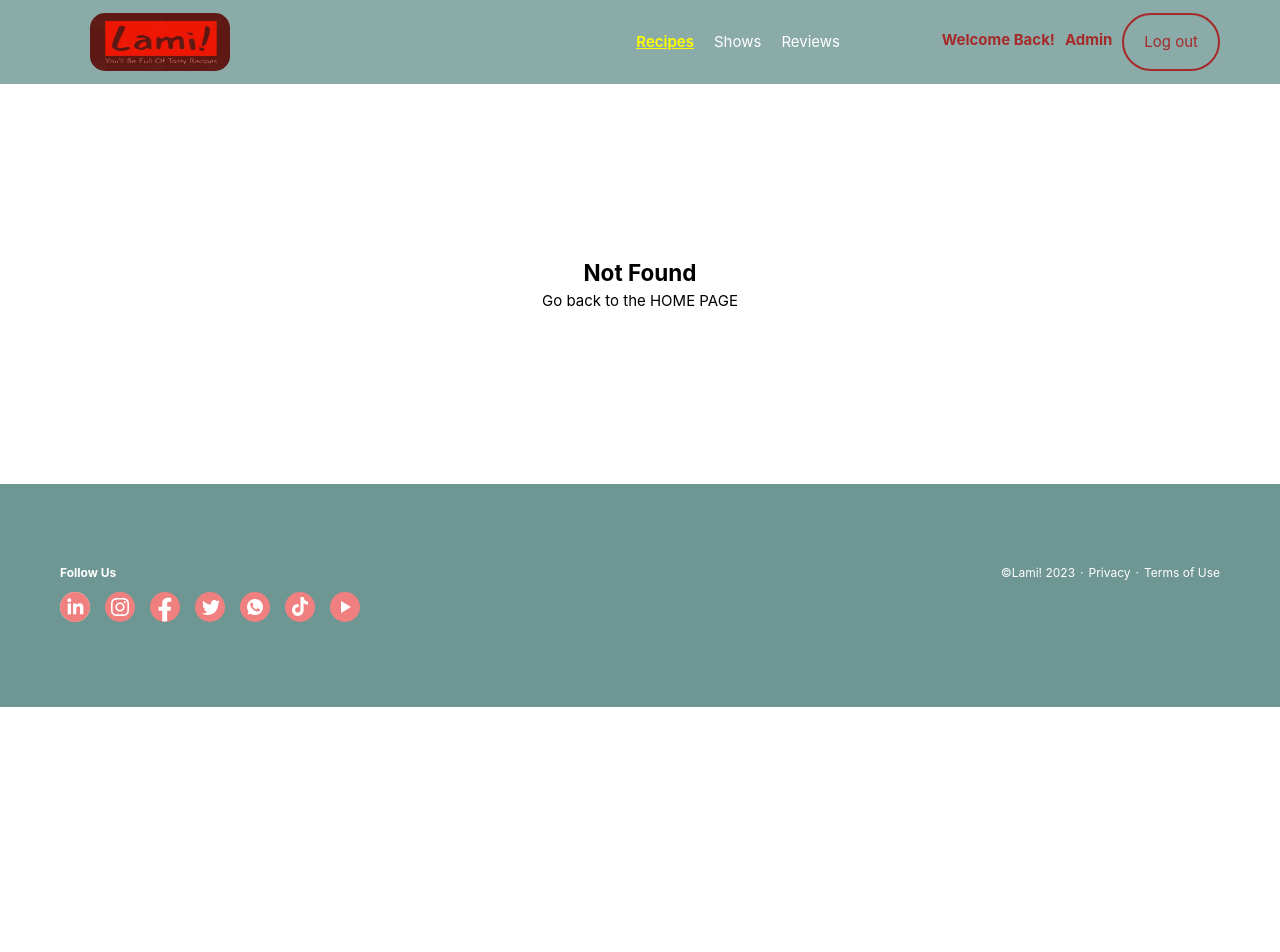
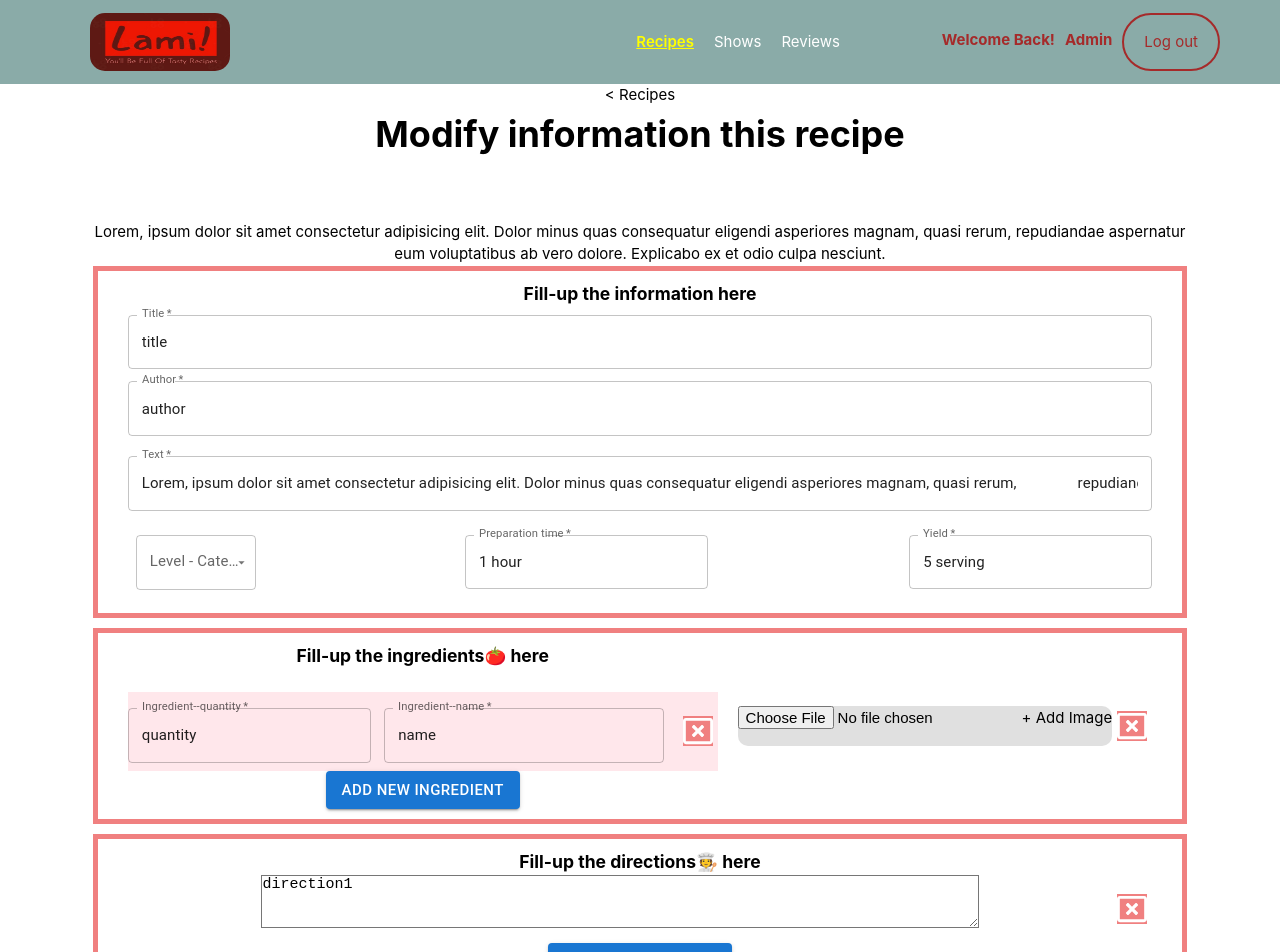
Before and after one commit to bLuEsKy140506/food-magazine, a React (Vite) app: page /recipes/post-edit/sample in a window 1280 px wide. Before the commit this address had no page. Shown: the top 952 px of the page. Before the commit the page ends 800 px from the top, so only its background shows below. Built offline with nearby package versions, Linux system fonts and the light colour scheme; what upload-js would draw is missing.

Commit message:
feature-recipe-edit

```diff
--- a/src/App.jsx
+++ b/src/App.jsx
@@ -11,6 +11,7 @@ import RouteLayout from "./layouts/RouteLayout";
 import RecipeList from "./pages/RecipeList";
 import RecipeDetails from "./pages/RecipeDetails";
 import PostCreate from "./pages/PostCreate";
+import PostEdit from "./pages/PostEdit";
 
 import NotFound from "./pages/NotFound";
 
@@ -20,6 +21,7 @@ const router = createBrowserRouter(
       <Route index element={<RecipeList />} />
       <Route path="recipes/sample" element={<RecipeDetails />} />
       <Route path="recipes/post-new" element={<PostCreate />} />
+      <Route path="recipes/post-edit/sample" element={<PostEdit />} />
       <Route path="*" element={<NotFound />} />
     </Route>
   )
--- a/src/pages/PostCreate.css
+++ b/src/pages/PostCreate.css
@@ -1,20 +1,17 @@
+.newpost-container {
+  flex-direction: column;
+  justify-content: space-between;
+}
+
 .recipes-display {
   background-color: rgba(255, 255, 255, 0.844);
 }
-
-.single-recipe {
-  display: flex;
-  flex-direction: column;
-  padding-top: 6rem;
-  width: 100vw;
-}
-
 .new-detail {
   flex-direction: row-reverse;
   justify-content: space-between;
 }
 .separator-box {
-  border: 5px solid #f08080;
+  border: 5px solid lightcoral;
   padding: 10px 30px;
   margin-bottom: 10px;
 }
@@ -127,6 +124,13 @@
   font-size: 20px;
 }
 
+.single-blog {
+  display: flex;
+  flex-direction: column;
+  padding-top: 6rem;
+  width: 100vw;
+}
+
 .link-back {
   align-self: flex-start;
   margin-bottom: 4rem;
@@ -153,6 +157,14 @@
   background-size: cover;
 }
 
+.post {
+  margin-top: 4rem;
+  padding: 13px 36px;
+  color: white;
+  background: #0266ff;
+  border-radius: 6px;
+}
+
 .inactive {
   background-color: #c0bfcf;
   border: transparent;
@@ -174,7 +186,7 @@
     width: 100vw;
     margin: auto;
   }
-  .single-recipe {
+  .single-blog {
     padding: 4rem 0px;
     width: 93.75%;
     margin: auto;
--- /dev/null
+++ b/src/pages/PostEdit.jsx
@@ -0,0 +1,172 @@
+import "./PostCreate.css";
+
+import { FaRegWindowClose } from "react-icons/fa";
+import TextField from "@mui/material/TextField";
+import Button from "@mui/material/Button";
+import FormGroup from "@mui/material/FormGroup";
+import InputLabel from "@mui/material/InputLabel";
+import MenuItem from "@mui/material/MenuItem";
+import FormControl from "@mui/material/FormControl";
+import Select from "@mui/material/Select";
+
+import { PostImage } from "../components/PostImage";
+
+export default function PostEdit() {
+  const handleImageSuccess = (imageUrl) => {
+    setUrl(imageUrl);
+  };
+
+  return (
+    <>
+      <div className="single-recipe">
+        {"< "}Recipes
+        <div className="flex-row newpost-container">
+          <h2 className="n-label">Modify information this recipe</h2>
+          <div className="new-detail flex-row">
+            <div className="add-portion">
+              <form>
+                Lorem, ipsum dolor sit amet consectetur adipisicing elit. Dolor
+                minus quas consequatur eligendi asperiores magnam, quasi rerum,
+                repudiandae aspernatur eum voluptatibus ab vero dolore.
+                Explicabo ex et odio culpa nesciunt.
+                <FormGroup className="form-format">
+                  <div className="separator-box separator-box-column">
+                    <h3>Fill-up the information here</h3>
+                    <TextField
+                      label="Title"
+                      name="title"
+                      value="title"
+                      required
+                      margin="dense"
+                    />
+                    <TextField
+                      label="Author"
+                      name="author"
+                      value="author"
+                      required
+                      margin="dense"
+                    />
+
+                    <TextField
+                      label="Text"
+                      // multiline
+                      minRows={3}
+                      value="Lorem, ipsum dolor sit amet consectetur adipisicing elit. Dolor minus quas consequatur eligendi asperiores magnam, quasi rerum,
+                repudiandae aspernatur eum voluptatibus ab vero dolore. Explicabo ex et odio culpa nesciunt."
+                      // minRows={2}
+                      name="text"
+                      required
+                      margin="normal"
+                    />
+                    <div className="description-section-1">
+                      <FormControl
+                        sx={{ m: 1, minWidth: 80 }}
+                        className="select-format"
+                      >
+                        <InputLabel id="demo-simple-select-autowidth-label">
+                          Level - Category
+                        </InputLabel>
+                        <Select
+                          labelId="demo-simple-select-autowidth-label"
+                          id="demo-simple-select-autowidth"
+                          autoWidth
+                          label="Level-Category"
+                          style={{
+                            fontSize: "1.5rem",
+                          }}
+                        >
+                          <MenuItem>Easy</MenuItem>
+                          <MenuItem>Medium</MenuItem>
+                          <MenuItem>Hard</MenuItem>
+                        </Select>
+                      </FormControl>
+                      <TextField
+                        label="Preparation time"
+                        name="Preparation time"
+                        value="1 hour"
+                        required
+                        margin="normal"
+                      />
+                      <TextField
+                        label="Yield"
+                        name="Yield"
+                        value="5 serving"
+                        required
+                        margin="normal"
+                      />
+                    </div>
+                  </div>
+
+                  <div className="separator-box ingredient-dishimage">
+                    <div className="add-ingredient">
+                      <h3>Fill-up the ingredients🍅 here</h3>
+                      <br />
+                      <div className="form-inline">
+                        <TextField
+                          label={`Ingredient--quantity`}
+                          name="quantity"
+                          required
+                          value="quantity"
+                          margin="normal"
+                        />
+                        <TextField
+                          className="ingredient-name"
+                          label={`Ingredient--name`}
+                          name="name"
+                          required
+                          value="name"
+                          margin="normal"
+                        />
+
+                        <FaRegWindowClose size={30} className="item-cross" />
+                      </div>
+
+                      <Button variant="contained">Add new ingredient</Button>
+                    </div>
+                    <div className="recipe-image">
+                      <figure className="add-image-background">
+                        <PostImage addImageSuccessful={handleImageSuccess} />
+                      </figure>
+                      <FaRegWindowClose size={30} className="item-cross" />
+                    </div>
+                  </div>
+                  <div className="separator-box">
+                    <h3>Fill-up the directions🧑‍🍳 here</h3>
+                    <div className="form-inline">
+                      <h3></h3>
+                      <textarea
+                        wrap="hard"
+                        rows="3"
+                        label={`Direction--1}`}
+                        name="direction"
+                        required
+                        value="direction1"
+                        margin="dense" // multiline minRows={3}
+                        className="form-inline-oneline ing-label"
+                      ></textarea>
+                      <FaRegWindowClose size={30} className="item-cross" />
+                    </div>
+
+                    <Button variant="contained"> Add new direction</Button>
+                  </div>
+
+                  <div className="button-section button-format"></div>
+                  <Button variant="contained" type="submit">
+                    Edit
+                  </Button>
+                </FormGroup>
+                <br />
+              </form>
+            </div>
+          </div>
+        </div>
+      </div>
+    </>
+  );
+}
+
+export const recipeID = async ({ params }) => {
+  const { id } = params;
+  const res = await fetch("http://localhost:3000/recipes/" + id);
+  return res.json();
+};
--- a/src/pages/RecipeDetails.jsx
+++ b/src/pages/RecipeDetails.jsx
@@ -4,7 +4,7 @@ import samplePic from "../pages/louis-hansel-wOISTbCpUCc-unsplash.jpg";
 export default function RecipeDetails() {
   return (
     <>
-      <div className="single-recipe"></div>
+      <div className="single-recipe">
         <div className="top-container">
           <h2 className="title">title</h2>
           <h3 className="author">author</h3>
@@ -85,6 +85,7 @@ export default function RecipeDetails() {
             </div>
           </div>
         </div>
+      </div>
     </>
   );
 }
--- a/src/pages/RecipeList.jsx
+++ b/src/pages/RecipeList.jsx
@@ -104,8 +104,9 @@ export function Items({ currentItems }) {
             </Link>
 
             <FaRegWindowClose size={30} className="item-cross-allList" />
-
-            <EditIcon className="edit-icon" />
+            <Link to={`/recipes/post-edit/sample`}>
+              <EditIcon className="edit-icon" />
+            </Link>
           </div>
         ))}
       <Modal>
```
Also changed, not shown: src/pages/PostEdit.css (added). Lines whose indentation alone changed are shown as unchanged.
